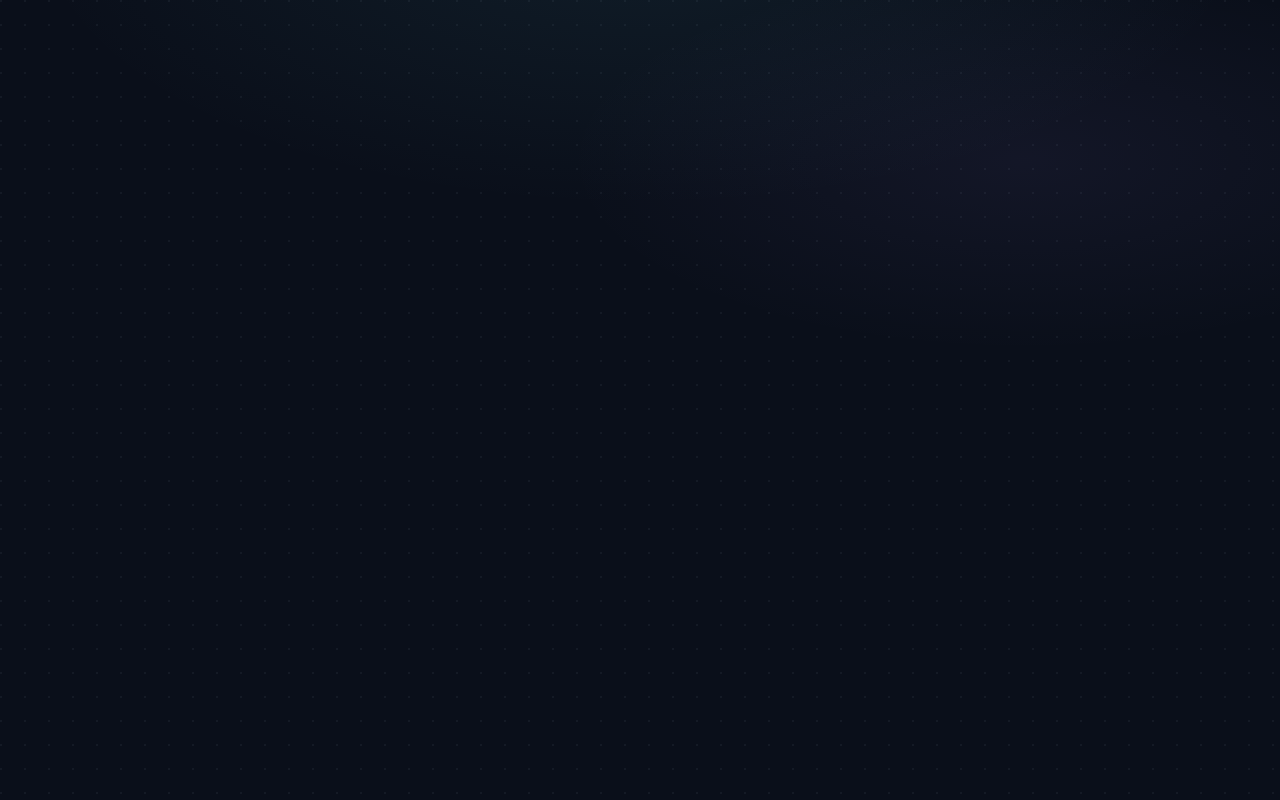
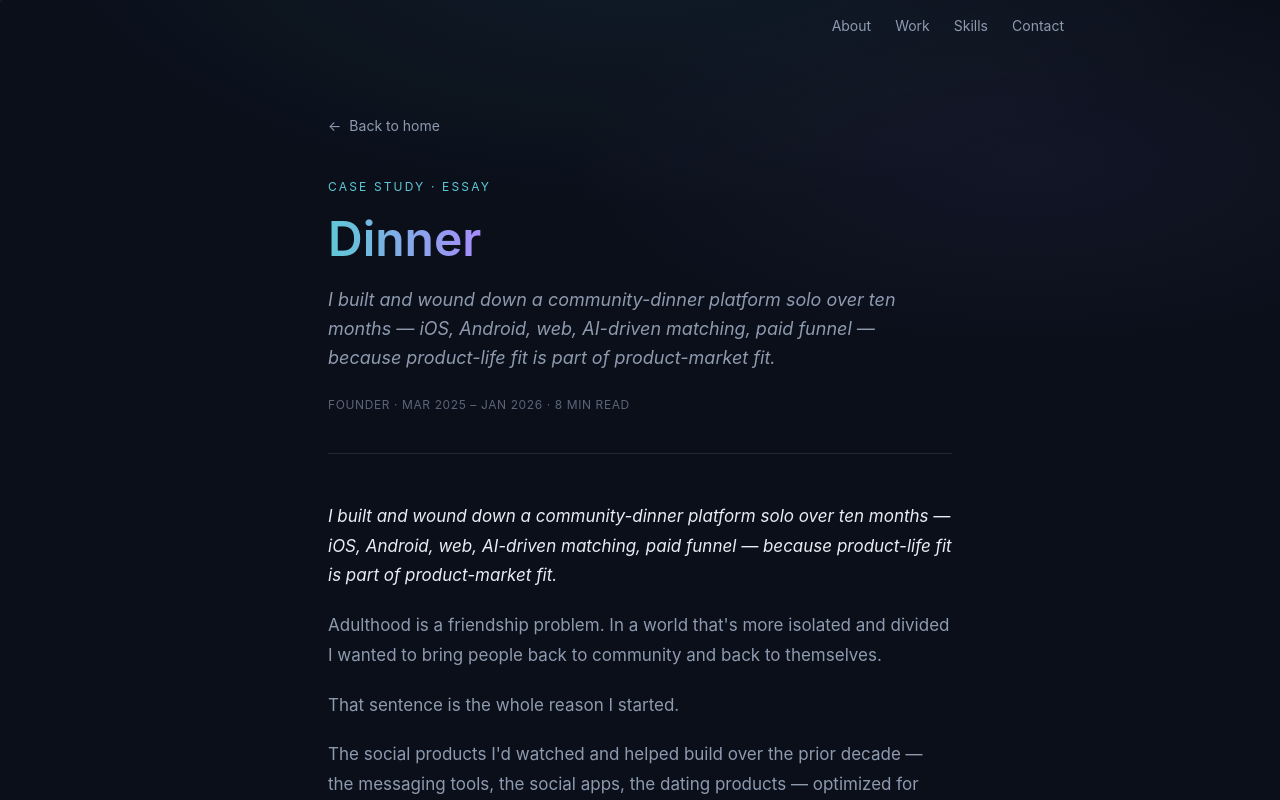
Before and after one commit to captnseagraves/captnseagraves.com, a React (Vite) app: page /dinner in a window 1280 px wide. Before the commit this address had no page. Shown: the top 800 px of the page. Built offline with nearby package versions, Linux system fonts and the light colour scheme; the HTML template or start-up script is replaced by a standard one.

Commit message:
Wire /dinner route to EssayPage

```diff
--- a/src/App.tsx
+++ b/src/App.tsx
@@ -7,6 +7,7 @@ import CaseStudies from "./components/sections/CaseStudies";
 import Skills from "./components/sections/Skills";
 import Recognition from "./components/sections/Recognition";
 import Contact from "./components/sections/Contact";
+import EssayPage from "./pages/EssayPage";
 
 function HomePage() {
   return (
@@ -29,7 +30,7 @@ export default function App() {
   return (
     <Routes>
       <Route path="/" element={<HomePage />} />
-      {/* /dinner route added in Batch 4 */}
+      <Route path="/dinner" element={<EssayPage slug="dinner" />} />
     </Routes>
   );
 }
```
